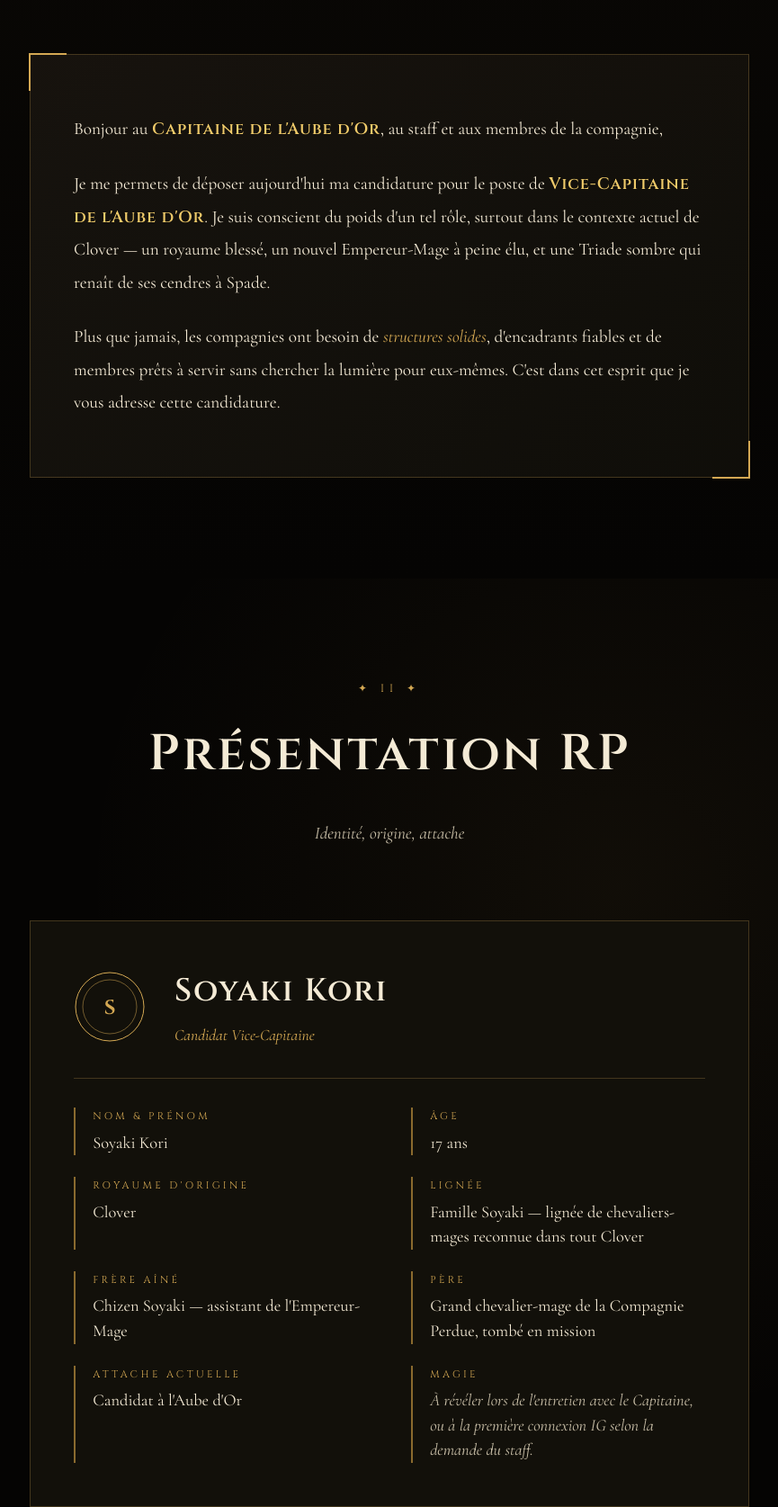
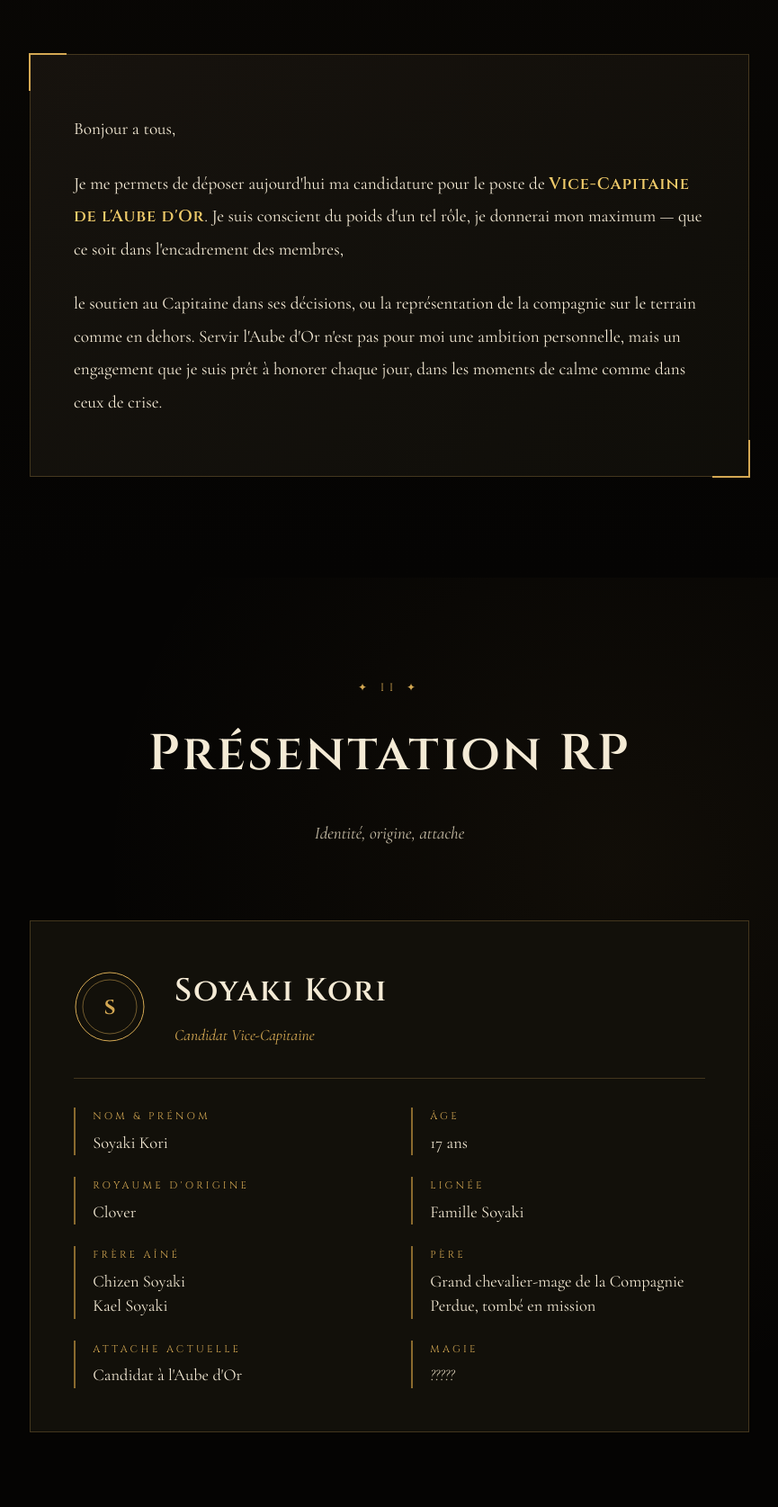
Before and after one commit to kori-sunrise/Candid_Nox, a plain HTML site: page index.html in a window 1280 px wide. Shown: the part 1120-2795 px from the top of the page at 90% size, without its empty margins (207-1072 px from the left). Drawn offline with nearby package versions, Linux system fonts and the light colour scheme.

Commit message:
Update index.html

```diff
--- a/index.html
+++ b/index.html
@@ -1220,11 +1220,11 @@ section {
     </div>
 
     <div class="accueil-card reveal">
-      <p>Bonjour au <strong>Capitaine de l'Aube d'Or</strong>, au staff et aux membres de la compagnie,</p>
-
-      <p>Je me permets de déposer aujourd'hui ma candidature pour le poste de <strong>Vice-Capitaine de l'Aube d'Or</strong>. Je suis conscient du poids d'un tel rôle, surtout dans le contexte actuel de Clover — un royaume blessé, un nouvel Empereur-Mage à peine élu, et une Triade sombre qui renaît de ses cendres à Spade.</p>
-
-      <p>Plus que jamais, les compagnies ont besoin de <em>structures solides</em>, d'encadrants fiables et de membres prêts à servir sans chercher la lumière pour eux-mêmes. C'est dans cet esprit que je vous adresse cette candidature.</p>
+      <p>Bonjour a tous,</p>
+
+      <p>Je me permets de déposer aujourd'hui ma candidature pour le poste de <strong>Vice-Capitaine de l'Aube d'Or</strong>. Je suis conscient du poids d'un tel rôle, je donnerai mon maximum — que ce soit dans l'encadrement des membres, </p>
+      <p>le soutien au Capitaine dans ses décisions, ou la représentation de la compagnie sur le terrain comme en dehors. Servir l'Aube d'Or n'est pas pour moi une ambition personnelle, mais un engagement que je suis prêt à honorer chaque jour, dans les moments de calme comme dans ceux de crise.</p>
+
     </div>
   </div>
 </section>
@@ -1271,12 +1271,13 @@ section {
 
         <div class="id-field">
           <div class="id-field-label">Lignée</div>
-          <div class="id-field-value">Famille Soyaki — lignée de chevaliers-mages reconnue dans tout Clover</div>
+          <div class="id-field-value">Famille Soyaki </div>
         </div>
 
         <div class="id-field">
           <div class="id-field-label">Frère aîné</div>
-          <div class="id-field-value">Chizen Soyaki — assistant de l'Empereur-Mage</div>
+          <div class="id-field-value">Chizen Soyaki</div>
+          <div class="id-field-value">Kael Soyaki</div>
         </div>
 
         <div class="id-field">
@@ -1291,7 +1292,7 @@ section {
 
         <div class="id-field">
           <div class="id-field-label">Magie</div>
-          <div class="id-field-value italic">À révéler lors de l'entretien avec le Capitaine, ou à la première connexion IG selon la demande du staff.</div>
+          <div class="id-field-value italic">?????</div>
         </div>
       </div>
     </div>
@@ -1308,7 +1309,11 @@ section {
     </div>
 
     <div class="histoire-content reveal">
-      <p>Kori est né dans une maison marquée par l'absence. Le père des frères Soyaki est mort en mission alors que Kori était très jeune — trop jeune pour garder de lui autre chose que des fragments : une silhouette imposante, une voix grave, et le souvenir du jour où son frère aîné Chizen s'est effondré à genoux en apprenant la nouvelle.</p>
+      <p>Kori Soyaki n'aurait pas dû survivre.</p>
+      <p>Sa mère mourut peu après sa naissance. Dans quelles circonstances exactement ? Personne ne le sait vraiment. Ou du moins, personne n'a jamais jugé utile de lui expliquer. Il a grandi avec ce trou-là, cette question sans réponse qui revient parfois la nuit, et à laquelle il a fini par arrêter de chercher une réponse. Certaines choses ne s'expliquent pas. Il est vivant. C'est tout ce qu'il sait.</p>
+      <p>Il fut recueilli par une famille sans histoire. Des gens simples, installés dans un coin ordinaire de Clover, qui ne savaient pas qui il était et s'en fichaient probablement un peu. Ils lui donnèrent un toit, de la nourriture, et un nom qu'il porta sans vraiment comprendre ce qu'il signifiait. Soyaki. Un grand nom, paraît-il. Un nom connu dans tout le royaume. Kori, lui, grandissait avec ce nom comme on porte un vêtement trop grand — sans savoir s'il finira par rentrer dedans un jour.</p>
+      <p>Pas de père pour lui apprendre à se battre. Pas de mère pour lui apprendre à se méfier. Juste lui, un foyer qui faisait ce qu'il pouvait, et cette sensation bizarre qu'il traînait depuis tout petit — quelque chose de lourd, de silencieux, qui vivait en lui sans qu'il puisse mettre un mot dessus.</p>
+      <p>Son mana, il ne savait pas encore que c'était ça. Il savait juste que les autres enfants ne semblaient pas ressentir ce qu'il ressentait. Que parfois, sans raison, l'air autour de lui devenait différent. Ses tuteurs ne surent jamais quoi en faire. Ils n'en parlèrent pas. Kori non plus. Il apprit à vivre avec, comme on apprend à vivre avec une cicatrice qu'on ne peut ni montrer ni vraiment cacher.</p>
 
       <p>C'est Chizen qui a élevé Kori autant qu'il l'a pu. Pendant que son frère s'entraînait avec acharnement pour honorer la mémoire de leur père, Kori grandissait dans son ombre — <strong>observateur, silencieux, studieux</strong>. Là où Chizen voulait devenir fort pour être <em>vu</em>, Kori a très vite compris qu'il serait plus utile en restant <em>invisible</em>. Les autres enfants ne l'ont jamais maltraité comme ils l'avaient fait avec son frère, parce qu'ils ne le remarquaient tout simplement pas. Kori a fait de cet effacement une force.</p>
 
```
